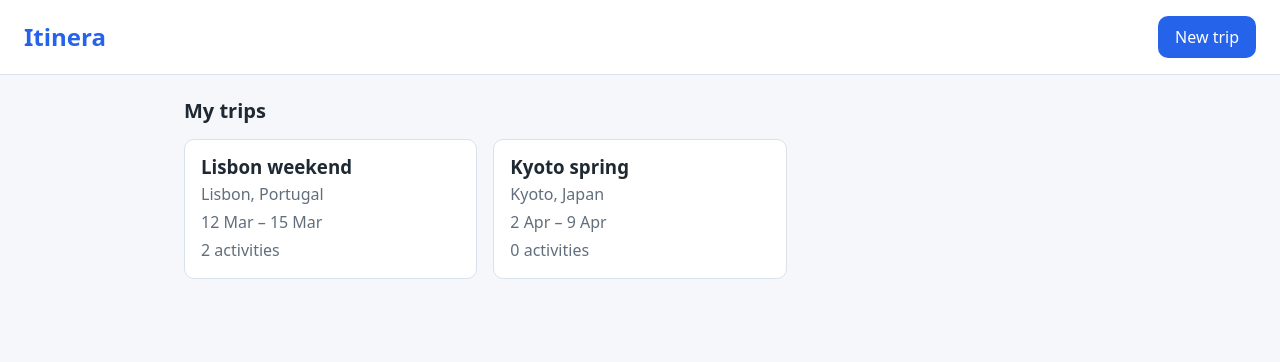
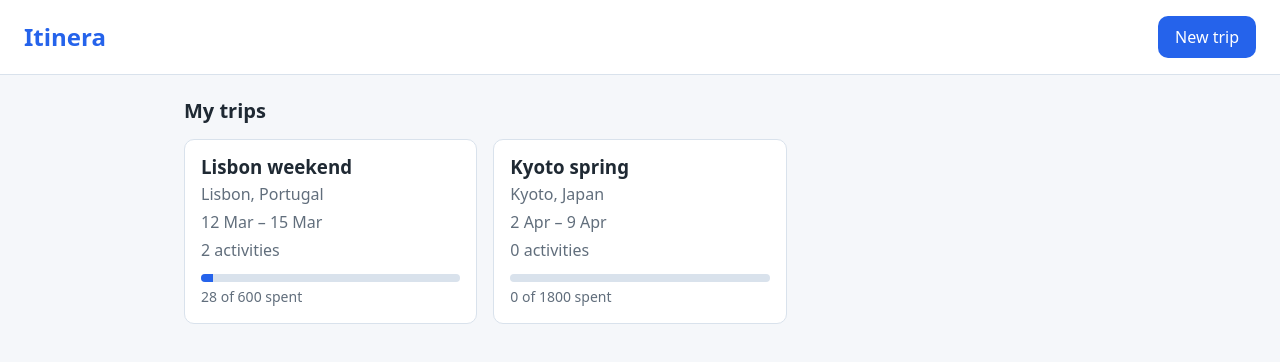
Before and after one commit to yami-qr/travel-app, a React (Vite) app: page / in a window 1280 px wide. Shown: the top 362 px of the page. Built offline with nearby package versions, Linux system fonts and the light colour scheme.

Commit message:
Show budget progress and over-budget warning on trip cards

```diff
--- a/src/components/TripCard.tsx
+++ b/src/components/TripCard.tsx
@@ -1,4 +1,6 @@
 import type { Trip } from "../types/trip";
+import { totalSpent } from "../utils/budget";
+import BudgetBar from "./BudgetBar";
 
 interface TripCardProps {
   trip: Trip;
@@ -22,6 +24,7 @@ export default function TripCard({ trip }: TripCardProps) {
       <p>
         {activityCount} {activityCount === 1 ? "activity" : "activities"}
       </p>
+      <BudgetBar spent={totalSpent(trip)} budget={trip.budget} />
     </li>
   );
 }
--- a/styles.css
+++ b/styles.css
@@ -106,6 +106,41 @@ h3 {
   color: var(--color-muted);
 }
 
+/* ---------- Budget bar ---------- */
+.budget {
+  margin-top: 0.75rem;
+}
+
+.budget-track {
+  height: 8px;
+  background: var(--color-border);
+  border-radius: 999px;
+  overflow: hidden;
+}
+
+.budget-fill {
+  height: 100%;
+  background: var(--color-primary);
+  transition: width 0.3s ease;
+}
+
+.budget-track.over .budget-fill {
+  background: #dc2626;
+}
+
+.budget-text {
+  margin: 0.35rem 0 0;
+  font-size: 0.875rem;
+  color: var(--color-muted);
+}
+
+.budget-warning {
+  margin: 0.25rem 0 0;
+  font-size: 0.875rem;
+  font-weight: 600;
+  color: #dc2626;
+}
+
 /* ---------- Dark mode ---------- */
 @media (prefers-color-scheme: dark) {
   :root {
```
Also changed, not shown: 1 other file (tests, documents, lock files or other folders).
